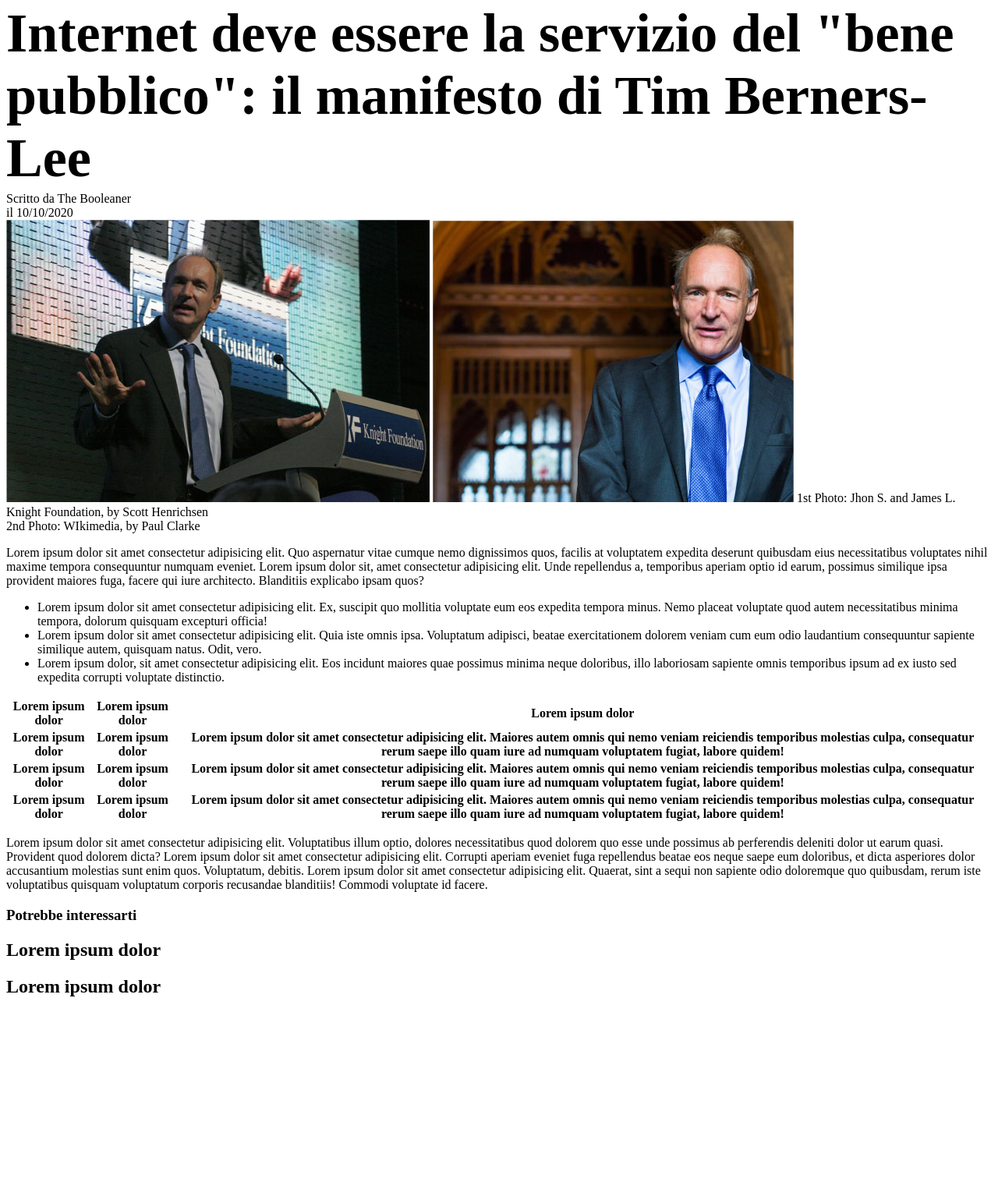
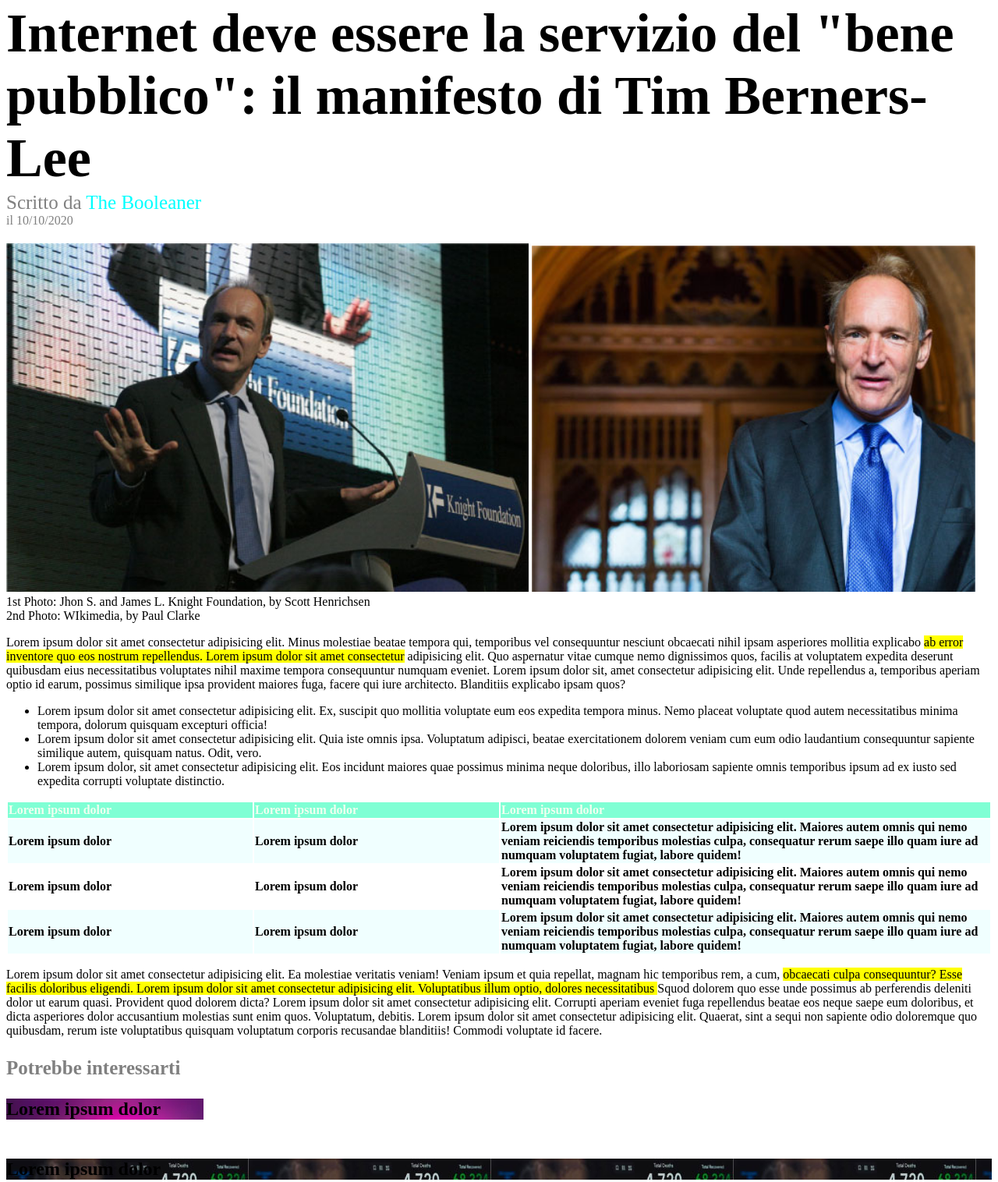
Before and after one commit to MilanStojko/html-css-booleaner, a plain HTML site: page index.html in a window 1280 px wide. Shown: the part 137-1653 px from the top of the page at 78% size. Before the commit the page ends 1436 px from the top, so only its background shows below. Drawn offline with Linux system fonts and the light colour scheme.

Commit message:
quasicompleto

```diff
--- a/index.html
+++ b/index.html
@@ -14,19 +14,21 @@
     <main>
         <div>
             <h1>Internet deve essere la servizio del "bene pubblico": il manifesto di Tim Berners-Lee</h1>
-            <span>Scritto da The Booleaner</span>
+            <span class="grigetto">Scritto da <span id="blu">The Booleaner</span></span>
             <br>
-            <span>il 10/10/2020</span>
+            <span id="data">il 10/10/2020</span>
+        </div>
+        <div class="immagini">
+            <img id="img1" src="img/tim-1.jpg" alt="">
+            <img id="img2" src="img/tim-2.jpg" alt="">
         </div>
         <div>
-            <img src="img/tim-1.jpg" alt="">
-            <img src="img/tim-2.jpg" alt="">
             <span> 1st Photo: Jhon S. and James L. Knight Foundation, by Scott Henrichsen</span>
             <br>
             <span>2nd Photo: WIkimedia, by Paul Clarke</span>
         </div>
         <div>
-            <p>Lorem ipsum dolor sit amet consectetur adipisicing elit. Quo aspernatur vitae cumque nemo dignissimos quos, facilis at voluptatem expedita deserunt quibusdam eius necessitatibus voluptates nihil maxime tempora consequuntur numquam eveniet. Lorem ipsum dolor sit, amet consectetur adipisicing elit. Unde repellendus a, temporibus aperiam optio id earum, possimus similique ipsa provident maiores fuga, facere qui iure architecto. Blanditiis explicabo ipsam quos?
+            <p>Lorem ipsum dolor sit amet consectetur adipisicing elit. Minus molestiae beatae tempora qui, temporibus vel consequuntur nesciunt obcaecati nihil ipsam asperiores mollitia explicabo <span class="span1">ab error inventore quo eos nostrum repellendus. Lorem ipsum dolor sit amet consectetur</span> adipisicing elit. Quo aspernatur vitae cumque nemo dignissimos quos, facilis at voluptatem expedita deserunt quibusdam eius necessitatibus voluptates nihil maxime tempora consequuntur numquam eveniet. Lorem ipsum dolor sit, amet consectetur adipisicing elit. Unde repellendus a, temporibus aperiam optio id earum, possimus similique ipsa provident maiores fuga, facere qui iure architecto. Blanditiis explicabo ipsam quos?
             </p>
             <ul>
                 <li>Lorem ipsum dolor sit amet consectetur adipisicing elit. Ex, suscipit quo mollitia voluptate eum eos expedita tempora minus. Nemo placeat voluptate quod autem necessitatibus minima tempora, dolorum quisquam excepturi officia!</li>
@@ -38,39 +40,38 @@
             <table>
                 <thead>
                     <tr>
-                        <th>Lorem ipsum dolor</th>
-                        <th>Lorem ipsum dolor</th>
-                        <th>Lorem ipsum dolor</th>
+                        <th class="tab1">Lorem ipsum dolor</th>
+                        <th class="tab1">Lorem ipsum dolor</th>
+                        <th class="tab2">Lorem ipsum dolor</th>
                     </tr>
                 </thead>
                 <tbody>
                     <tr>
-                        <th>Lorem ipsum dolor</th>
-                        <th>Lorem ipsum dolor</th>
-                        <th>Lorem ipsum dolor sit amet consectetur adipisicing elit. Maiores autem omnis qui nemo veniam reiciendis temporibus molestias culpa, consequatur rerum saepe illo quam iure ad numquam voluptatem fugiat, labore quidem!</th>
+                        <th class="taball">Lorem ipsum dolor</th>
+                         <th class="taball">Lorem ipsum dolor</th>
+                         <th class="taball">Lorem ipsum dolor sit amet consectetur adipisicing elit. Maiores autem omnis qui nemo veniam reiciendis temporibus molestias culpa, consequatur rerum saepe illo quam iure ad numquam voluptatem fugiat, labore quidem!</th>
                     </tr>
                     <tr>
-                        <th>Lorem ipsum dolor</th>
-                        <th>Lorem ipsum dolor</th>
-                        <th>Lorem ipsum dolor sit amet consectetur adipisicing elit. Maiores autem omnis qui nemo veniam reiciendis temporibus molestias culpa, consequatur rerum saepe illo quam iure ad numquam voluptatem fugiat, labore quidem!</th>
+                         <th class="taball1">Lorem ipsum dolor</th>
+                         <th class="taball1">Lorem ipsum dolor</th>
+                         <th class="taball1">Lorem ipsum dolor sit amet consectetur adipisicing elit. Maiores autem omnis qui nemo veniam reiciendis temporibus molestias culpa, consequatur rerum saepe illo quam iure ad numquam voluptatem fugiat, labore quidem!</th>
                     </tr>
                     <tr>
-                        <th>Lorem ipsum dolor</th>
-                        <th>Lorem ipsum dolor</th>
-                        <th>Lorem ipsum dolor sit amet consectetur adipisicing elit. Maiores autem omnis qui nemo veniam reiciendis temporibus molestias culpa, consequatur rerum saepe illo quam iure ad numquam voluptatem fugiat, labore quidem!</th>
+                         <th class="taball">Lorem ipsum dolor</th>
+                         <th class="taball">Lorem ipsum dolor</th>
+                         <th class="taball">Lorem ipsum dolor sit amet consectetur adipisicing elit. Maiores autem omnis qui nemo veniam reiciendis temporibus molestias culpa, consequatur rerum saepe illo quam iure ad numquam voluptatem fugiat, labore quidem!</th>
                     </tr>
                 </tbody>
             </table>
         </div>
         <div>
-            <p>Lorem ipsum dolor sit amet consectetur adipisicing elit. Voluptatibus illum optio, dolores necessitatibus quod dolorem quo esse unde possimus ab perferendis deleniti dolor ut earum quasi. Provident quod dolorem dicta? Lorem ipsum dolor sit amet consectetur adipisicing elit. Corrupti aperiam eveniet fuga repellendus beatae eos neque saepe eum doloribus, et dicta asperiores dolor accusantium molestias sunt enim quos. Voluptatum, debitis. Lorem ipsum dolor sit amet consectetur adipisicing elit. Quaerat, sint a sequi non sapiente odio doloremque quo quibusdam, rerum iste voluptatibus quisquam voluptatum corporis recusandae blanditiis! Commodi voluptate id facere.</p>
+            <p>Lorem ipsum dolor sit amet consectetur adipisicing elit. Ea molestiae veritatis veniam! Veniam ipsum et quia repellat, magnam hic temporibus rem, a cum, <span class="span1"> obcaecati culpa consequuntur? Esse facilis doloribus eligendi. Lorem ipsum dolor sit amet consectetur adipisicing elit. Voluptatibus illum optio, dolores necessitatibus </span>Squod dolorem quo esse unde possimus ab perferendis deleniti dolor ut earum quasi. Provident quod dolorem dicta? Lorem ipsum dolor sit amet consectetur adipisicing elit. Corrupti aperiam eveniet fuga repellendus beatae eos neque saepe eum doloribus, et dicta asperiores dolor accusantium molestias sunt enim quos. Voluptatum, debitis. Lorem ipsum dolor sit amet consectetur adipisicing elit. Quaerat, sint a sequi non sapiente odio doloremque quo quibusdam, rerum iste voluptatibus quisquam voluptatum corporis recusandae blanditiis! Commodi voluptate id facere.</p>
         </div>
     </main>
     <footer>
-        <h3>Potrebbe interessarti</h3>
-        <h2>Lorem ipsum dolor</h2>
-        <h2>Lorem ipsum dolor</h2>
+        <h3 id="PI">Potrebbe interessarti</h3>
+        <h2 class="bgimg1">Lorem ipsum dolor</h2>
+        <h2 class="bgimg2">Lorem ipsum dolor</h2>
     </footer>
-
 </body>
 </html>
--- a/style.css
+++ b/style.css
@@ -1,7 +1,6 @@
 header{
     background-color: aqua;
     background-image: url(img/pattern.png);
-    background-repeat;
 }
 #logo{
     width: 15%;
@@ -12,3 +11,52 @@ h1{
     margin-top: 20px;
     margin-bottom: 3px;
 }
+.grigetto, #PI{
+    color: gray;
+    font-size: 25px;
+}
+#blu{
+    color: aqua;
+}
+#data{
+    color: gray;
+    margin-bottom: 20px;
+}
+.immagini{
+
+}
+#img1{
+    width: 53%;
+    margin-top: 20px;
+}
+#img2{
+    width: 45%;
+    margin-top: 20px;
+}
+.tab1{
+    width: 25%;
+}
+.tab2{
+    width: 50%;
+}
+.taball, .taball1, .tab1, .tab2 {
+    text-align: left;
+}
+.tab1, .tab2 {
+    color: honeydew;
+    background-color: aquamarine;
+}
+.taball{
+    background-color: azure;
+}
+.span1{
+    background-color: yellow;
+}
+.bgimg1{
+    background-image: url(img/monitor.jpg);
+    width: 20%;
+    margin-bottom: 50px;
+}
+.bgimg2{
+    background-image: url(img/graph.jpg);
+}
```
